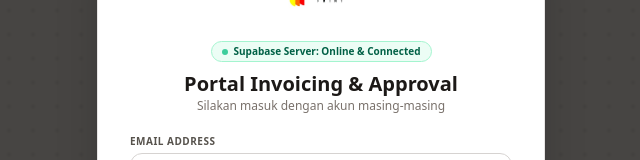
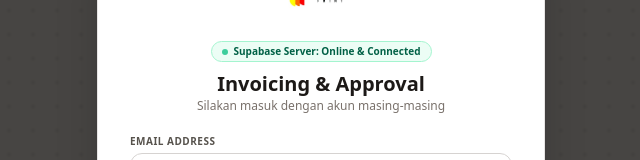
Before and after one commit to pbseventeensc-gif/wellen-invoice-app, a Next.js app: page /login in a window 1280 px wide. Shown: the part 128-288 px from the top of the page, without its empty margins (319-959 px from the left). Built offline with nearby package versions, Linux system fonts and the light colour scheme; no server answers.

Commit message:
chore(login): remove portal keyword from login header

```diff
--- a/src/app/login/page.jsx
+++ b/src/app/login/page.jsx
@@ -179,7 +179,7 @@ export default function LoginPage() {
             <span>Supabase Server: Online & Connected</span>
           </div>
 
-          <h1 className="mt-2 text-xl font-bold text-stone-900">Portal Invoicing & Approval</h1>
+          <h1 className="mt-2 text-xl font-bold text-stone-900">Invoicing & Approval</h1>
           <p className="text-xs text-stone-500 font-normal">
             Silakan masuk dengan akun masing-masing
           </p>
```
